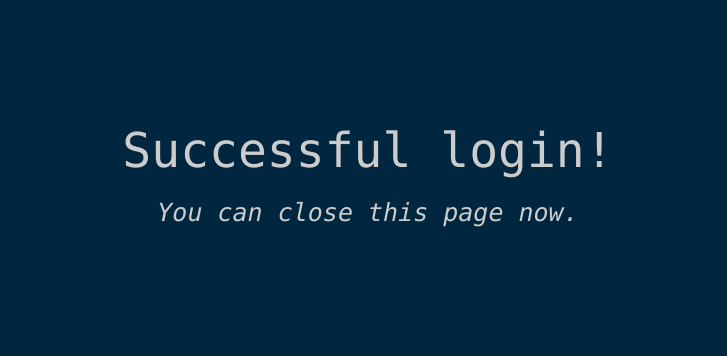
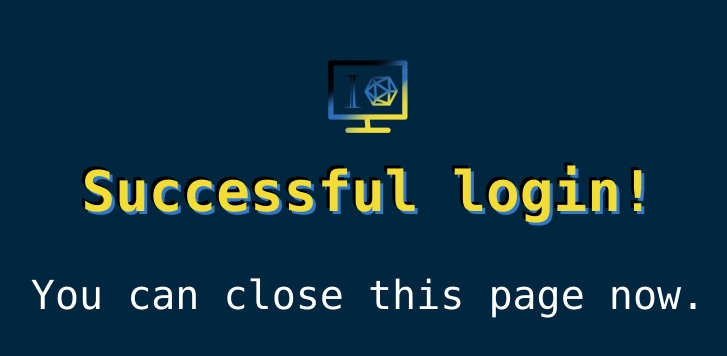
Before and after one commit to Giancarl021/graph-interface-desktop-provider, a website: page src/web/index.html in a window 1280 px wide. Shown: the part 226-582 px from the top of the page, without its empty margins (272-999 px from the left). Drawn offline with Linux system fonts and the light colour scheme.

Commit message:
Web page design

```diff
--- a/src/web/index.html
+++ b/src/web/index.html
@@ -10,38 +10,45 @@
         :root {
             --ts-color: #3178c6;
             --js-color: #f1dd35;
+            --00-color: #000000;
+            --fg-color: #ffffff;
             --bg-color: #00273f;
         }
         * {
             box-sizing: border-box;
             margin: 0;
             padding: 0;
-            font-size: 48px;
-            color: #ccc;
-            background-color: var(--bg-color);
-            font-family: 'Consolas', monospace;
+            font-family: 'Consolas', 'Courier New', monospace !important;
         }
 
         body {
             min-height: 100vh;
             display: flex;
+            flex-direction: column;
             justify-content: center;
             align-items: center;
+            background-color: var(--bg-color);
         }
-        i {
-            display: block;
-            font-size: 25px;
-            margin-top: 20px;
-            text-align: center;
+
+        h1 {
+            font-size: 3.5rem;
+            color: var(--js-color);
+            text-shadow: -3px -3px 0 var(--00-color),
+                3px 3px 0 var(--ts-color);
+            margin-bottom: 3rem;
+        }
+
+        p {
+            font-size: 2.5rem;
+            color: var(--fg-color);
         }
     </style>
 </head>
 
 <body>
-    <div>
-        Successful login!
-        <i>You can close this page now.</i>
-    </div>
+    <img src="/icon.png" alt="Graph Interface Desktop Provider Icon">
+    <h1>Successful login!</h1>
+    <p>You can close this page now.</p>
 </body>
 
 </html>
```
